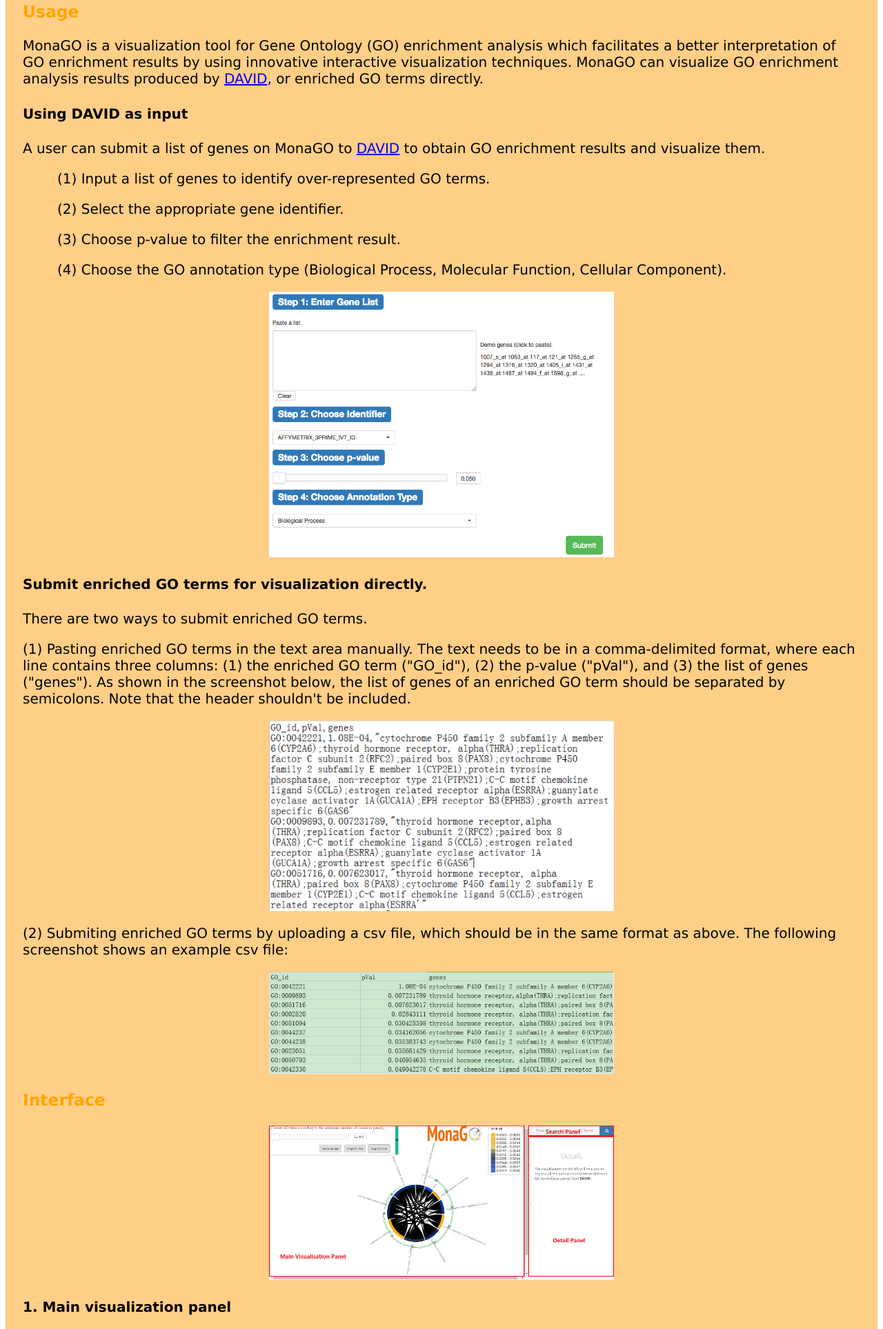
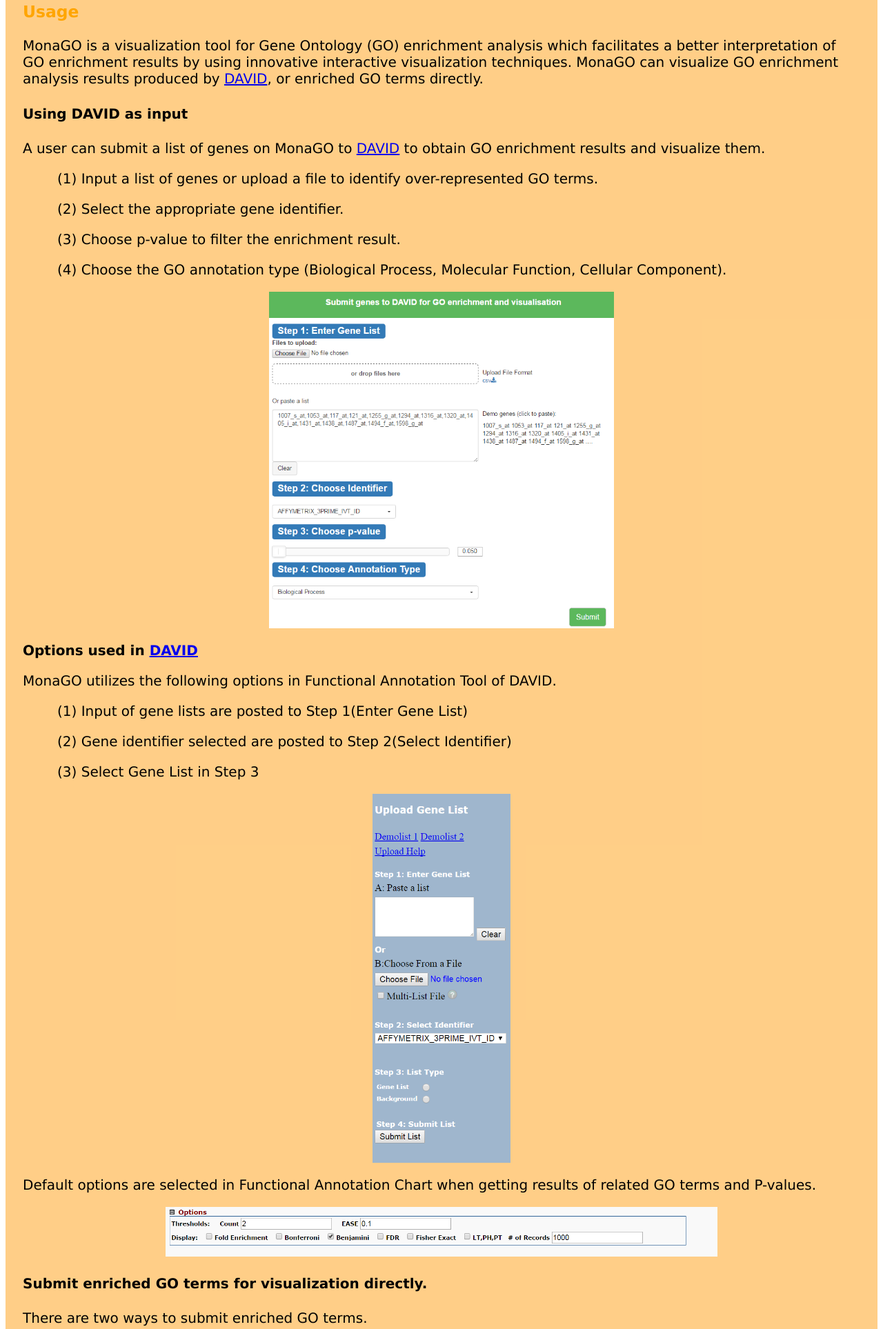
Before and after one commit to xinbaDev/MonaGO, a Flask app: page /help.html in a window 1280 px wide. Shown: the part 300-2227 px from the top of the page at 69% size. Run offline with Flask 2, Linux system fonts and the light colour scheme; parts of the project's set-up code (start-up, migrations or seed data) failed here and were passed over.

Commit message:
add new functions to help page

```diff
--- a/server/templates/help.html
+++ b/server/templates/help.html
@@ -182,16 +182,25 @@
             <p>A user can submit a list of genes on MonaGO to <a href="https://david.ncifcrf.gov/" target="_blank">DAVID</a> to obtain GO enrichment results and visualize them.</p>
 
                 <div style="padding-left: 50px">
-                    <p>(1) Input a list of genes to identify over-represented GO terms.</p>
+                    <p>(1) Input a list of genes or upload a file to identify over-represented GO terms.</p>
                     <p>(2) Select the appropriate gene identifier.</p>
                     <p>(3) Choose p-value to filter the enrichment result.</p>
                     <p>(4) Choose the GO annotation type (Biological Process, Molecular Function, Cellular Component). </p>
                 </div>
-
+                <center><img src="../img/david.png" style="width:500px"/></center>
+            <p><b>Options used in <a href="https://david.ncifcrf.gov/" target="_blank">DAVID</a></b></p>
+            <P>MonaGO utilizes the following options in Functional Annotation Tool of DAVID.</P>
+                <div style="padding-left: 50px">
+                    <p>(1) Input of gene lists are posted to Step 1(Enter Gene List)</p>
+                    <p>(2) Gene identifier selected are posted to Step 2(Select Identifier)</p>
+                    <p>(3) Select Gene List in Step 3</p>
+                </div>
+                <center><img src="../img/david1.png" style="width:200px"/></center>
+            <p>Default options are selected in Functional Annotation Chart when getting results of related GO terms and P-values.</p>
                 <code>
 
                 </code>
-                <center><img src="../img/david.png" style="width:500px"/></center>
+            <center><img src="../img/david3.png" style="width:800px"/></center>
             <!-- <p>or</p> -->
             <h4>Submit enriched GO terms for visualization directly.</h4>
 
@@ -215,11 +224,14 @@
         </center>
         <h4>1. Main visualization panel</h4>
 
-        <p>The main visualization component is the chord diagram, which has auxiliary visual elements attached to it, including the GO term labels and the hierarchical clustering tree.</p>
+        <p>The main visualization component is the chord diagram, which has auxiliary visual elements attached to it, including the GO term labels and the hierarchical clustering tree.Prefixes are used in label to differentiate 3 branches of GO, such as BP(biological process),
+            CC（cellular component) and MF（molecular function).</p>
+
 
         <h5>1.1 The chord diagram</h5>
 
-        <p>Each element in the chord diagram represents a GO term or a cluster of GO terms. The edges inside the chord diagram between two elements denote the fact that there are common genes between them. </p>
+        <p>Each element in the chord diagram represents a GO term or a cluster of GO terms. Length of the element is proportional to number of genes related with the GO term or a cluster of GO terms. The edges inside the chord diagram between two elements denote the fact that there are common genes between them. </p>
+
 
 
         <p>Additionally, on each element two types of information are displayed, controlled by the toggle (radio buttons) on the top-left:
@@ -231,13 +243,17 @@
         <p>Clustering can be performed systematically or manually using the hierarchical clustering tree:
         The slider on the top left allows systematic clustering of GO terms based on a threshold of the minimum number of common genes.
         Alternatively, the nodes in the hierarchical clustering tree can be clicked to manually collapse GO /terms/clusters and expand clusters. </p>
-
+        <h5>1.3 Save image</h5>
+         <p>Image of main diagram can be saved in two formats, svg and png, by clicking drop-down menu button on top left(Save image).</p>
 
         <h4>2. Details panel</h4>
 
         <p>The details panel shows detailed information about a GO term or a cluster in the main visualization panel. The details panel is activated when the mouse hovers over a GO term/cluster in the chord diagram. </p>
 
-
+        <p>Note that edge can be clicked and highlighted to freeze the detail panel. For highlighted edge, click again can release detail panel. </p>
+        <center>
+            <img src="../img/click_edge1.png" style="width:300px">
+        </center>
         <p>The following information is shown in the details panel.
 
 
@@ -258,7 +274,10 @@
             <p>The average p-value of all GO terms in the cluster, and
             <p>The list of names of all common genes.
         </div>
-
+        <p><b>Images in svg and png format can be downloaded by clicking save image button.</b>:
+        <center>
+            <img src="../img/hierarchy.png" style="width:200px">
+        </center>
 
         <h4>3. Search panel</h4>
         <p>The search panel allows the search of GO terms by gene names, and IDs or names of GO terms (search by its full name).
@@ -267,23 +286,25 @@
 
 
         <h3>What does visualization result mean</h3>
-            <p>
-            MonaGO helps users reduce redundancy by assisting user to cluster similar GO term. In  MonaGO, enriched GO terms are ordered and visualised in a way that  GO terms that shared common genes are close to each other. In this way, user can easily group them as cluster in which only the most represented GO terms will be displayed in the chord diagram, thereby reducing the “information overload”. Following is an example of GO enrichment result visualised in MonaGO. As shown in the picture below, many enriched GO terms are redundant. An example is the redundancy between negative regulation of biological process and negative regulation of cellular process(The former one is direct ancestor of the later one in GO hierarchical tree). These two terms has 32 common genes as shown in the graph and considered to be highly related. Therefore they are placed right next to each other.</p>
+
+            <p>MonaGO helps users reduce redundancy by assisting user to cluster similar GO term. In  MonaGO, enriched GO terms are ordered and visualised in a way that  GO terms whose common genes percentage(Cluster A AND Cluster B/ Cluster A OR Cluster B) are larger are close to each other.</p>
+            <p>In this way, user can easily group them as cluster in which only the most represented GO terms will be displayed in the chord diagram, thereby reducing the “information overload”. Following is an example of GO enrichment result visualised in MonaGO. As shown in the picture below, many enriched GO terms are redundant. An example is the redundancy between GO1 and GO2(They share 3 common genes which takes 50% of their total genes thus considered to be highly related). Therefore they are placed right next to each other.</p>
             <center>
-                <img src="../img/result1.png" style="width:500px"/>
+                <img src="../img/cluster2.png" style="width:500px"/>
             </center>
             <p>
             Curved lines inside the circle are indicators that the GO terms connected share common genes. User can move the cursor on a particular line to see a list of common genes shared the two connected GO terms on the detailed panel.</p>
 
             <center>
-                <img src="../img/result2.png" style="width:500px"/>
+                <img src="../img/cluster1.png" style="width:500px"/>
             </center>
             <p>
-            When grouped these two enriched GO terms together as shown above, the one that is most represented(with lower p-value), in this case, negative regulation of cellular process is displayed.  As a result, the redundancy of the enriched GO term is reduced and help user to have better understanding of the enrichment result. </p>
+            When grouped these two enriched GO terms together as shown above, the one that is most represented(with lower p-value), in this case, GO2 is displayed.  As a result, the redundancy of the enriched GO term is reduced and help user to have better understanding of the enrichment result. </p>
 
 
         <h2>Contacts:</h2>
         <p>Alex Xin: <a href="mailto:zxin9@student.monash.edu">zxin9@student.monash.edu</a></p>
+        <p>Yujun Cai: <a href="mailto:Yajun.Cai@monash.edu">Yajun.Cai@monash.edu</a></p>
         <p>Yuan-Fang Li: <a href="mailto:yuanfang.li@monash.edu">yuanfang.li@monash.edu</a></p>
         <p>Mirana Ramialison: <a href="mailto:mirana.ramialison@monash.edu">mirana.ramialison@monash.edu</a></p>
 
```
Also changed, not shown: server/img/click_edge.png (added), server/img/click_edge1.png (added), server/img/cluster1.png (added), server/img/cluster2.png (added), server/img/david.png, server/img/david1.png (added), server/img/david3.png (added), server/img/help_screenshot.png, server/img/hierarchy.png (added), server/img/interface.png.
